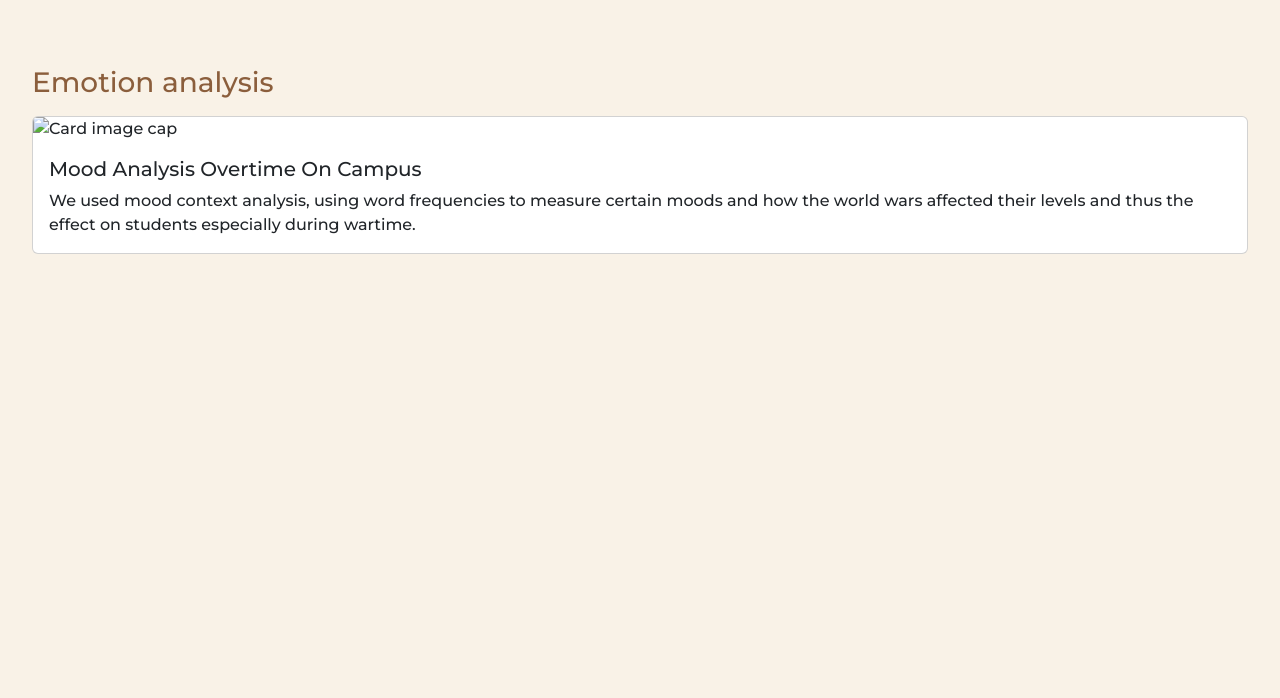
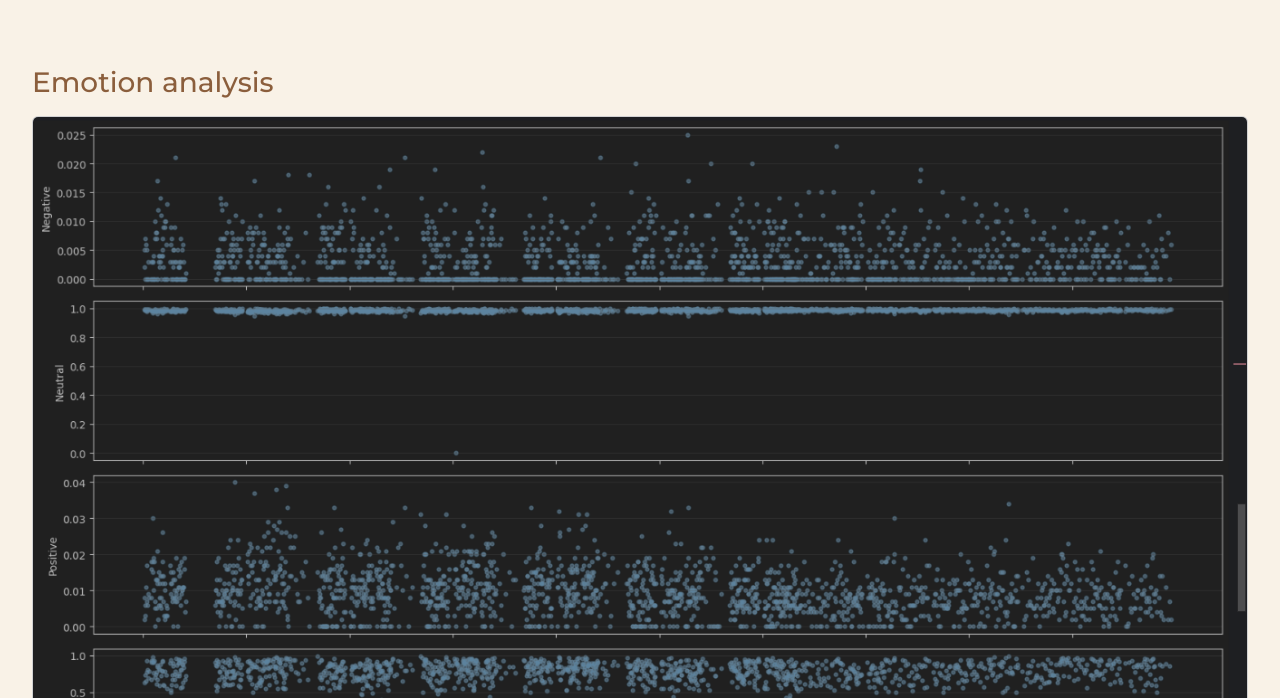
Before and after one commit to saksham399/BoilerMakerWarTime, a plain HTML site: page stats.html in a window 1280 px wide. Shown: the part 102-800 px from the top of the page. Drawn offline with nearby package versions, Linux system fonts and the light colour scheme.

Commit message:
Added a Graph to a card.

```diff
--- a/stats.html
+++ b/stats.html
@@ -35,7 +35,7 @@
       <div class="container">
         <h2 class="montserrat-main section-heading">Emotion analysis</h2>
         <div class="card mb-3">
-            <img class="card-img-top" src="..." alt="Card image cap">
+            <img class="card-img-top" src="static/graf.png" alt="Card image cap">
             <div class="card-body">
                 <h5 class="card-title">Mood Analysis Overtime On Campus</h5>
                 <p class="card-text">We used mood context analysis, using word frequencies to measure certain moods and how the world wars affected their levels and thus the effect on students especially during wartime.</p>
```
Also changed, not shown: static/graf.png (added).
